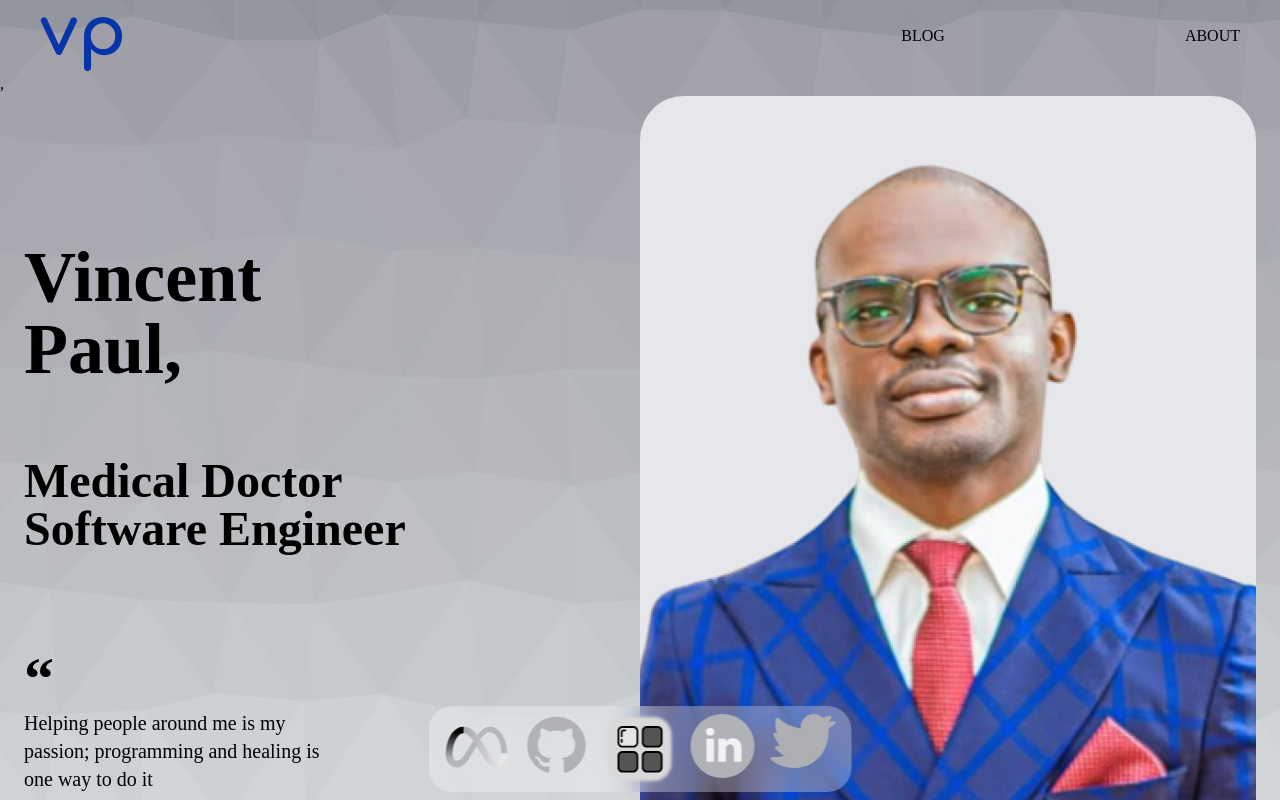
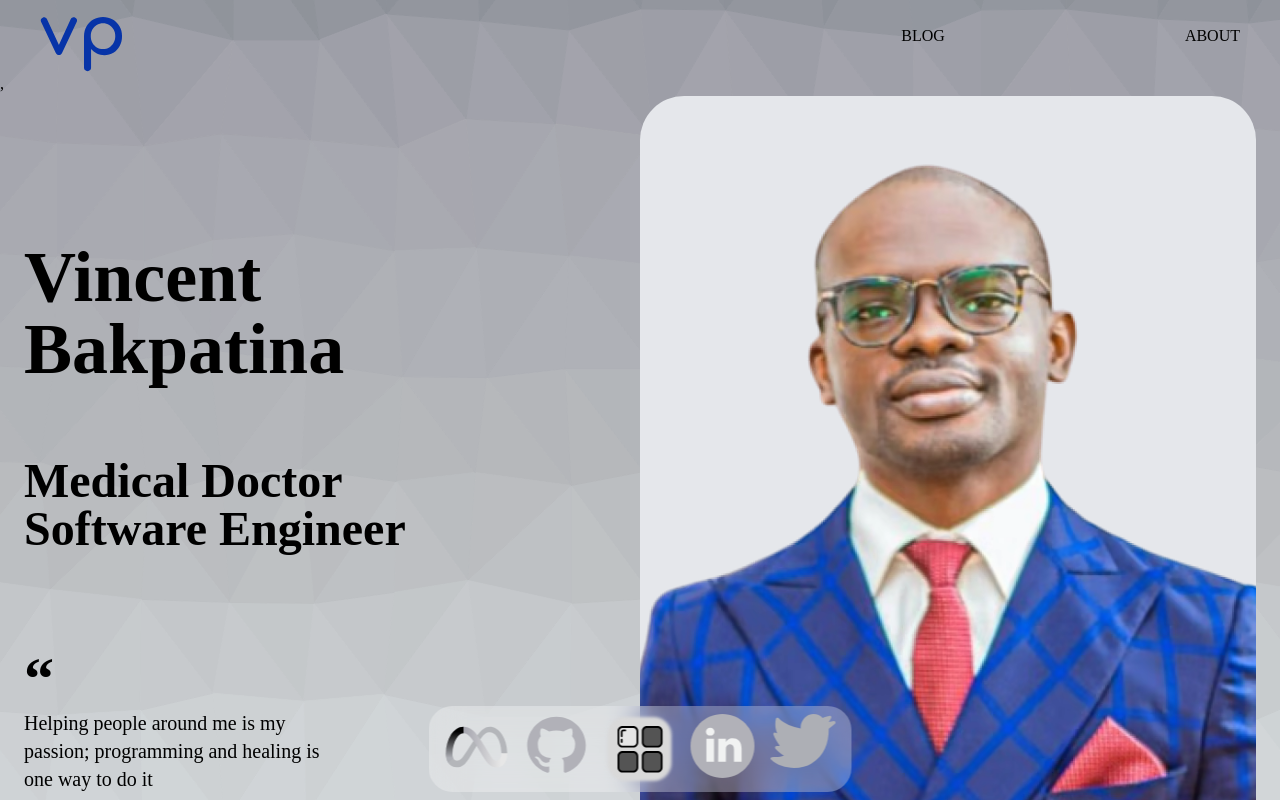
Before and after one commit to mvincentbb/porfolio_website, a React (Create React App) app: page / in a window 1280 px wide. Shown: the top 800 px of the page. Built offline with nearby package versions, Linux system fonts and the light colour scheme.

Commit message:
add logo192.png and logo512.png

```diff
--- a/src/components/Me/Me.js
+++ b/src/components/Me/Me.js
@@ -13,7 +13,7 @@ const Me =  () =>{
                     Vincent
                     </h1>
                     <h1 className=" text-4xl font-bold text-center md:text-7xl md:text-left">
-                        Paul,
+                        Bakpatina
                     </h1>
                 </div>
                 <div className="profession mt-6">
```
Also changed, not shown: public/logo192.png, public/logo512.png, public/manifest.json.
